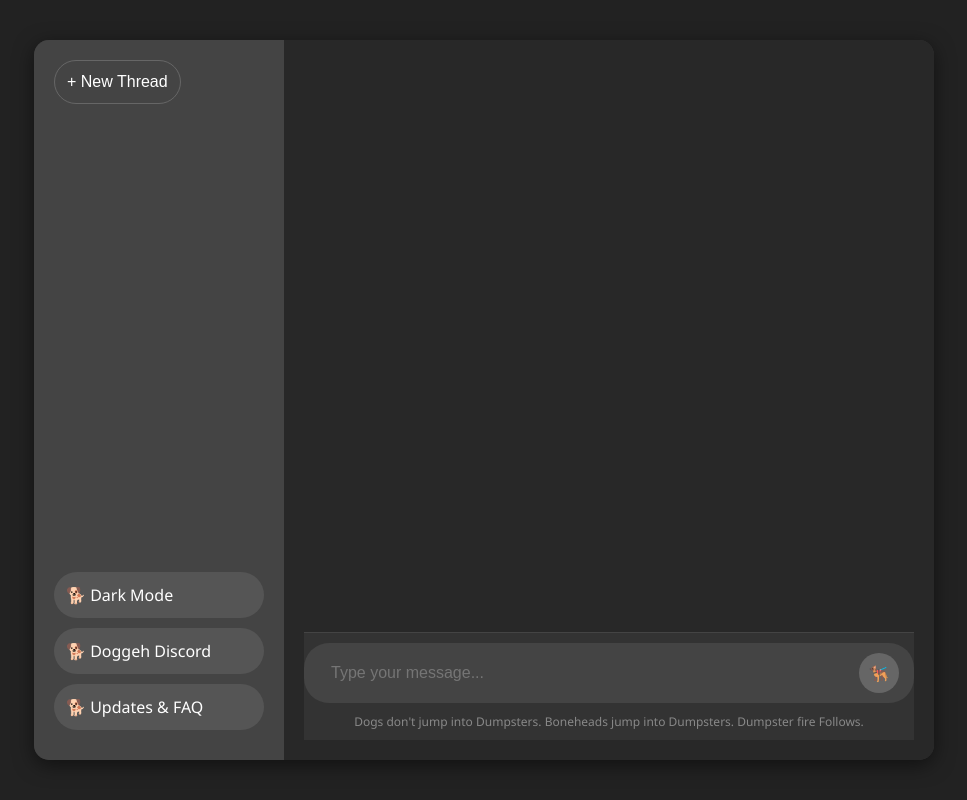
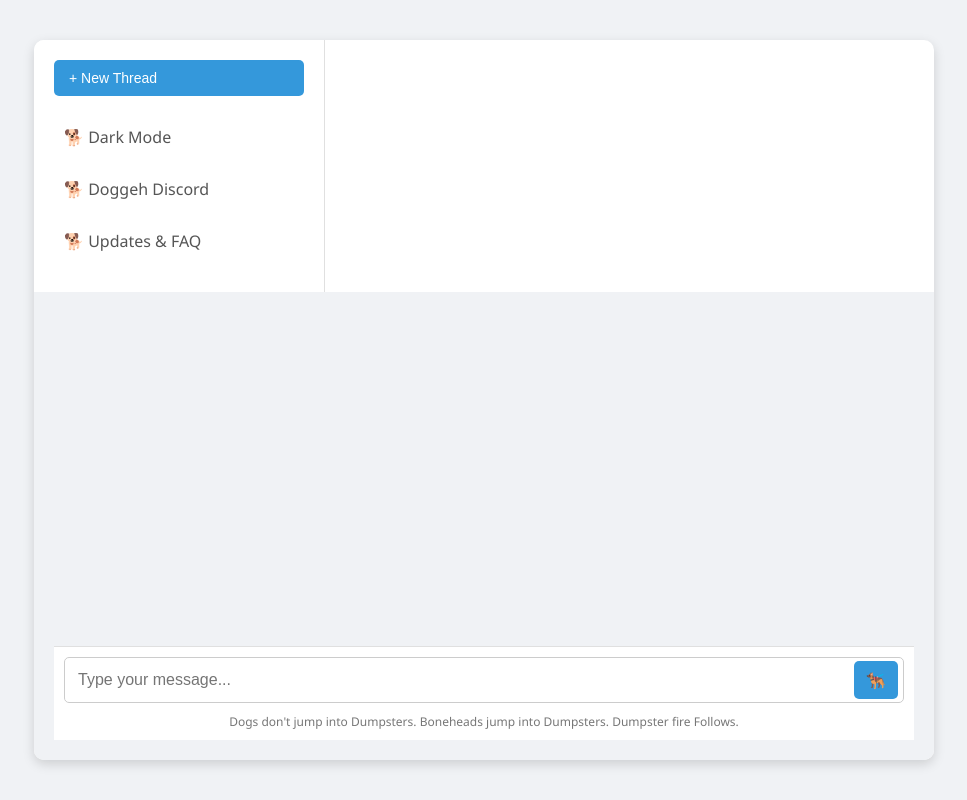
Before and after one commit to QuizzityMC/CatGPT, a plain HTML site: page index.html in a window 1280 px wide. Shown: the whole page, without its empty margins (156-1123 px from the left). Drawn offline with nearby package versions, Linux system fonts and the light colour scheme.

Commit message:
Update index.html

```diff
--- a/index.html
+++ b/index.html
@@ -4,9 +4,10 @@
     <meta charset="UTF-8">
     <title>DogGPT</title>
     <style>
+        /* Copilot/CatGPT Inspired UI */
         body {
-            background: #222;
-            color: #fff;
+            background: #f0f2f5; /* Light gray background */
+            color: #333;
             font-family: 'Segoe UI', Tahoma, Geneva, Verdana, sans-serif;
             margin: 0;
             padding: 0;
@@ -19,146 +20,140 @@
         #app {
             width: 80%;
             max-width: 900px;
-            background: #333;
-            border-radius: 15px;
+            background: #fff;
+            border-radius: 10px;
             overflow: hidden;
-            display: grid;
-            grid-template-columns: 250px auto;
-            box-shadow: 0 5px 20px rgba(0, 0, 0, 0.5);
+            box-shadow: 0 4px 12px rgba(0, 0, 0, 0.15); /* More subtle shadow */
+            display: flex; /* Use flexbox for overall layout */
+            flex-direction: column;
             height: 90vh;
         }
 
+        /* Sidebar */
         #sidebar {
-            background: #444;
+            background: #fff;
+            border-right: 1px solid #e0e0e0;
             padding: 20px;
-            display: flex;
-            flex-direction: column;
-            justify-content: space-between;
+            width: 250px;
+            flex-shrink: 0; /* Don't let the sidebar shrink */
         }
 
         #newthread input[type=button] {
-            background: transparent;
+            background: #3498db; /* Blue button */
             color: #fff;
-            font-size: 16px;
-            border: 1px solid #666;
-            padding: 12px;
-            border-radius: 25px;
+            font-size: 14px;
+            border: none;
+            padding: 10px 15px;
+            border-radius: 5px;
             text-align: left;
             cursor: pointer;
             transition: background-color 0.3s;
+            width: 100%;
+            margin-bottom: 20px;
         }
 
         #newthread input[type=button]:hover {
-            background-color: #555;
+            background: #2980b9;
         }
 
         #functions {
-            padding-top: 20px;
+            display: flex;
+            flex-direction: column; /* Stack functions vertically */
         }
 
         #functions a {
             display: block;
-            color: #fff;
+            color: #555;
             text-decoration: none;
-            padding: 12px;
-            border-radius: 25px;
+            padding: 10px;
+            border-radius: 5px;
             margin-bottom: 10px;
-            background-color: #555;
             transition: background-color 0.3s;
         }
 
         #functions a:hover {
-            background-color: #666;
+            background: #f5f5f5;
         }
 
+        /* Chat Window */
         #chatwindow {
-            background: #282828;
+            background: #f0f2f5;
             display: flex;
             flex-direction: column;
             padding: 20px;
-            height: 100%;
-            box-sizing: border-box; /* Important: Include padding in height calculation */
-            position: relative; /* Added relative positioning */
+            flex-grow: 1; /* Let chat window take up remaining space */
+            overflow: hidden;
         }
 
+        /* Conversation */
         #chatwindow .conversation {
             overflow-y: auto;
             padding-bottom: 20px;
             flex-grow: 1;
-            /*height: calc(100% - 100px);*/ /*  Calculated based on other elements */
         }
 
         .thread {
-            padding: 10px;
-            border-radius: 10px;
+            padding: 10px 15px;
+            border-radius: 8px;
             margin-bottom: 10px;
+            word-break: break-word; /* prevent horizontal overflow */
         }
 
         .thread.fromuser {
-            background: #444;
+            background: #e8f0fe; /* Light blue */
             text-align: right;
         }
 
         .thread.fromdog {
-            background: #555;
+            background: #fff;
             text-align: left;
+            border: 1px solid #ddd;
         }
 
         .thread .msg {
             word-wrap: break-word;
         }
 
+        /* Chatbox */
         #chatwindow .chatbox {
-            background: #333;
-            border-top: 1px solid #444;
-            padding-top: 10px;
-            padding-bottom: 10px;
-            position: absolute; /* Important: Changed to absolute */
-            bottom: 0; /* Stick to the bottom */
-            left: 0; /* Align to left */
-            width: calc(100% - 40px); /* added to align to left, minus the padding in the #chatwindow */
+            background: #fff;
+            border-top: 1px solid #e0e0e0;
+            padding: 10px;
             box-sizing: border-box;
-            margin: 20px;  /* added the paddings */
         }
 
         #chatwindow .inputbox {
-            background: #444;
-            border-radius: 25px;
-            padding: 10px 15px;
             display: flex;
             align-items: center;
+            border: 1px solid #ccc;
+            border-radius: 5px;
+            padding: 5px;
         }
 
         #chatwindow .inputbox input {
             flex: 1;
             background: transparent;
             border: none;
-            color: #fff;
             font-size: 16px;
-            padding: 8px 12px;
+            padding: 8px;
             outline: none;
         }
 
         #chatwindow .inputbox .button a {
-            background: #666;
+            background: #3498db;
             color: #fff;
-            border-radius: 50%;
-            padding: 8px;
+            border-radius: 5px;
+            padding: 8px 12px;
             text-decoration: none;
-            display: inline-block;
-            width: 24px;
-            height: 24px;
-            text-align: center;
-            line-height: 24px;
             transition: background-color 0.3s;
         }
 
         #chatwindow .inputbox .button a:hover {
-            background: #777;
+            background: #2980b9;
         }
 
         #chatwindow .disclaimer {
-            color: #888;
+            color: #777;
             font-size: 12px;
             text-align: center;
             margin-top: 10px;
@@ -171,11 +166,13 @@
 <body>
 
     <div id="app">
+
         <div id="sidebar">
 
             <div id="newthread">
                 <input type="button" value="+ New Thread">
             </div>
+
             <div id="functions">
                 <a href="#" class="button">
                     🐕 Dark Mode
@@ -192,6 +189,7 @@
 
         <div id="chatwindow">
             <div class="conversation">
+                <!-- Messages will be appended here -->
             </div>
 
             <div class="chatbox">
@@ -220,8 +218,8 @@
         $('#chatmsg').on('keypress', function(e) {
             if (e.which == 13) {
                 e.preventDefault();
-            resolvechatmsg();
-        }
+                resolvechatmsg();
+            }
         });
 
         $('#newthread').click(function(e) {
@@ -251,9 +249,7 @@
                 .append($('<div class="msg"></div>').text(message));
             $('.conversation').append(thread);
 
-            //Scroll to Bottom
             $('.conversation').scrollTop($('.conversation')[0].scrollHeight);
-
         }
 
         async function pushDogResponse(userMessage) {
```
